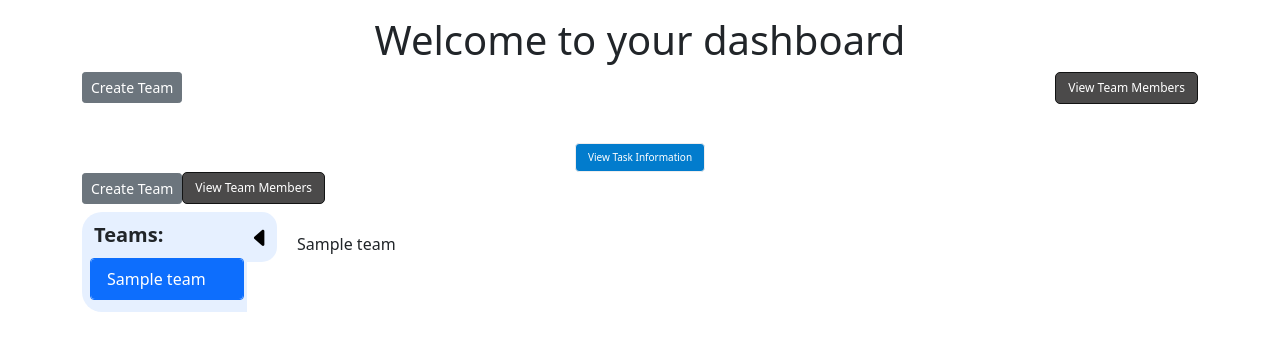
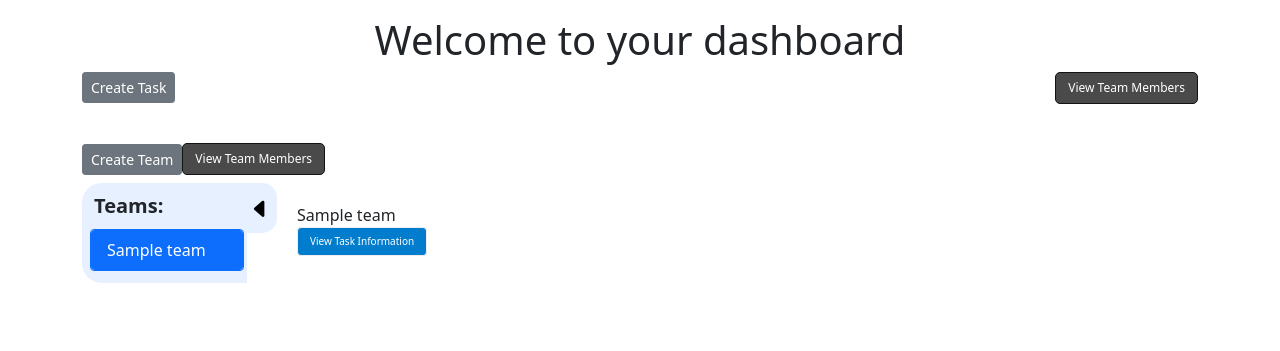
Before and after one commit to Hxsan/Lemming, a Django app: template tasks/templates/dashboard.html in a window 1280 px wide. Shown: the part 56-407 px from the top of the page. Run offline with Django 4.2, Linux system fonts and the light colour scheme; the template is opened without the code that fills it: most values are stand-ins (such as "Sample title", 1, 10 or a date in 2020); some libraries are stand-ins or nearby versions.

Commit message:
Change 'created_by' field to link tasks to the Team that created them - Edit other code to match this change View Task Info button now shows info of tasks only created by team highlighted in sidebar

```diff
--- a/task_manager/urls.py
+++ b/task_manager/urls.py
@@ -30,7 +30,7 @@ urlpatterns = [
     path('password/', views.PasswordView.as_view(), name='password'),
     path('profile/', views.ProfileUpdateView.as_view(), name='profile'),
     path('sign_up/', views.SignUpView.as_view(), name='sign_up'),
-    path('create_task/', views.CreateTaskView.as_view(), name='create_task'),
+    path('dashboard/create_task/<int:pk>/', views.CreateTaskView.as_view(), name='create_task'),
     path('search_users/', views.search_users, name='search_users'),
     #path('test_task/', views.task_date_selector, name = "show_task") #this is a test view, so maybe don't keep this here
     path('dashboard/show_team/<int:team_id>/remove_member/<str:member_username>/', views.remove_member, name='remove_member')
--- a/tasks/forms.py
+++ b/tasks/forms.py
@@ -126,12 +126,13 @@ class CreateTaskForm(forms.ModelForm):
         super().__init__(**kwargs)
         self.user = user
 
-    def save(self):
+    def save(self, team_id=None):
         """Create a new task."""
 
         created_task = super().save(commit=False)
 
-        created_task.created_by = self.user
+        if team_id is not None:
+            created_task.created_by = self.user.teams.get(pk=team_id)
 
         created_task.save()
 
--- a/tasks/models.py
+++ b/tasks/models.py
@@ -58,7 +58,7 @@ class Task(models.Model):
     title = models.CharField(max_length=30, blank=False)
     description = models.CharField(max_length=300, blank=True)
     due_date = models.DateField(blank=False)
-    created_by = models.ForeignKey(User, on_delete=models.CASCADE, null=True)
+    created_by = models.ForeignKey('Team', on_delete=models.CASCADE, null=True)
 
 
 class Team(models.Model):
--- a/tasks/templates/create_task.html
+++ b/tasks/templates/create_task.html
@@ -4,7 +4,7 @@
   <div class="row">
     <div class="col-12">
       <h1>Create a task</h1>
-      <form action="{% url 'create_task' %}" method="post">
+      <form action="{% url 'create_task' pk=team_id %}" method="post">
         {% csrf_token %}
         {% include 'partials/bootstrap_form.html' with form=form %}
         <input type="submit" value="Create" class="btn btn-primary">
--- a/tasks/templates/dashboard.html
+++ b/tasks/templates/dashboard.html
@@ -21,8 +21,8 @@
     </div>
 
     <div class="col-6 mb-3">
-      <a href="{% url 'create_team' %}" class="btn btn-sm btn-secondary">
-        Create Team
+      <a href="#" class="btn btn-sm btn-secondary create-task-button">
+        Create Task
       </a>
     </div>
     <div class="col-6">
@@ -34,12 +34,7 @@
     </div>
   </div>
 
-  <div class="col-12 mt-4"">
-    {% for task in tasks %}
-      <div class="mx-auto text-center">
-        {% include 'partials/task_info_btn.html' with task_id=task.id %}
-      </div>
-    {% endfor %}
+  <div class="col-12 mt-4">
       <a href="{% url 'create_team' %}" class="btn btn-sm btn-secondary">
           Create Team
       <a href="#" class="btn btn-md btn-secondary view-team-button">
--- a/tasks/templates/partials/sidebar.html
+++ b/tasks/templates/partials/sidebar.html
@@ -34,10 +34,15 @@
 </div>
 
 <div class="tab-content" id="content">
-    {% for team in teams %}
+    {% for team, tasks in team_tasks %}
     <div class="tab-pane {% if forloop.first %} show active {% endif %}" id="{{ team.id }}" role="tabpanel" aria-labelledby="{{ team.id }}-tab">
         <!-- displaying dashboard with tasks could go here -->
         {{ team.team_name }}
+        {% for task in tasks %}
+            <div class="mx-auto text-center">
+                {% include 'partials/task_info_btn.html' with task_id=task.id %}
+            </div>
+        {% endfor %}
     </div>
     {% endfor %}
 </div>
@@ -94,10 +99,19 @@
             e.preventDefault();
 
             var teamId = $('.nav-link.active').attr('href').replace('#','');
-            console.log(teamId);
             if (teamId) {
                 var url = '/dashboard/show_team/' + teamId + '/';
-                console.log(url);
+                window.location.href = url;
+            }
+
+        });
+
+        $('.create-task-button').on('click', function(e) {
+            e.preventDefault();
+
+            var teamId = $('.nav-link.active').attr('href').replace('#','');
+            if (teamId) {
+                var url = '/dashboard/create_task/' + teamId + '/';
                 window.location.href = url;
             }
 
--- a/tasks/templates/task_information.html
+++ b/tasks/templates/task_information.html
@@ -9,7 +9,7 @@
             <h2>{{ task.title }}</h2>
             <p>Description: {{ task.description }}</p>
             <p>Due Date: {{ task.due_date }}</p>
-            <p>Created by: {{ task.created_by.username }}</p>
+            <p>Created by: {{ task.created_by.team_name }}</p>
         </div>
     </div>
 
```
Also changed, not shown: tasks/views.py (+15 -3 lines), tasks/migrations/0001_initial.py, tasks/migrations/0002_task.py (deleted), tasks/migrations/0002_team_user_is_admin_user_team.py (deleted), tasks/migrations/0003_alter_task_created_by.py (deleted), tasks/migrations/0004_merge_20231114_2222.py (deleted), tasks/migrations/0004_merge_20231119_1204.py (deleted), tasks/migrations/0004_merge_20231121_0229.py (deleted), tasks/migrations/0005_remove_user_is_admin_remove_user_team_and_more.py (deleted), tasks/migrations/0006_team_members.py (deleted).
